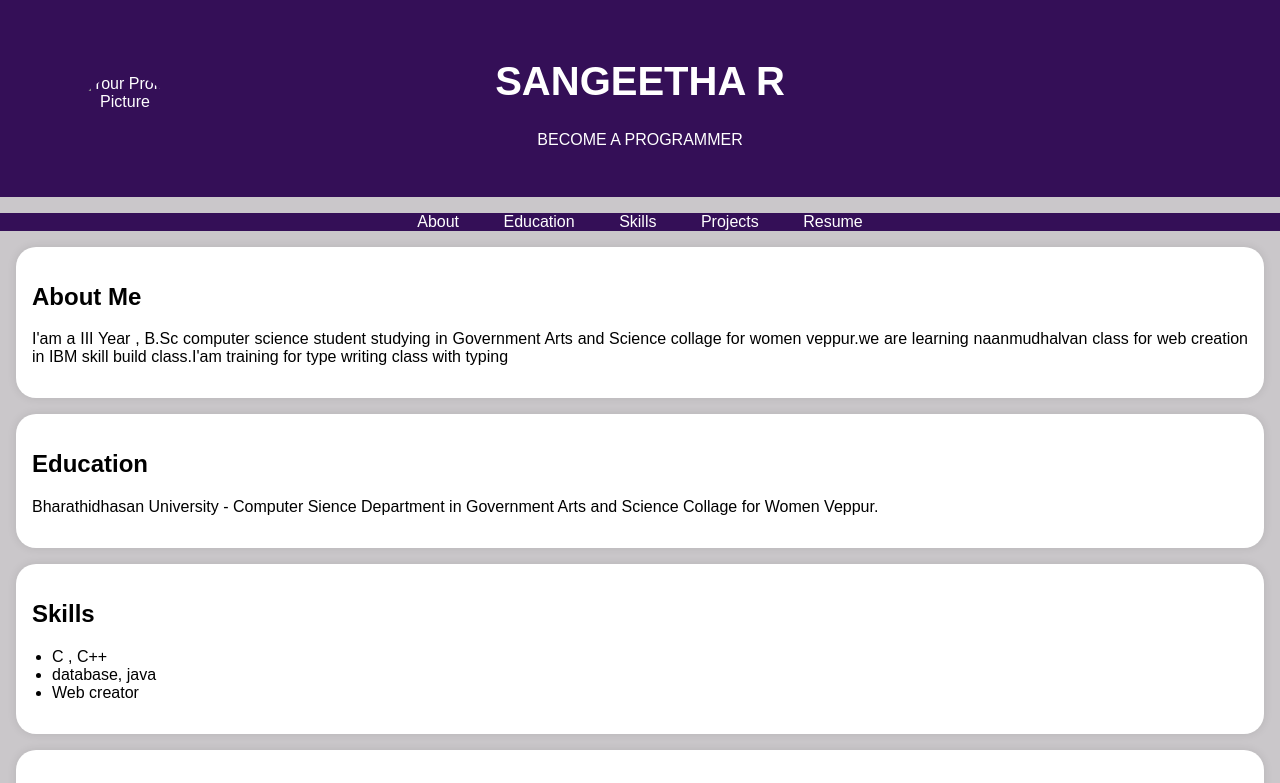
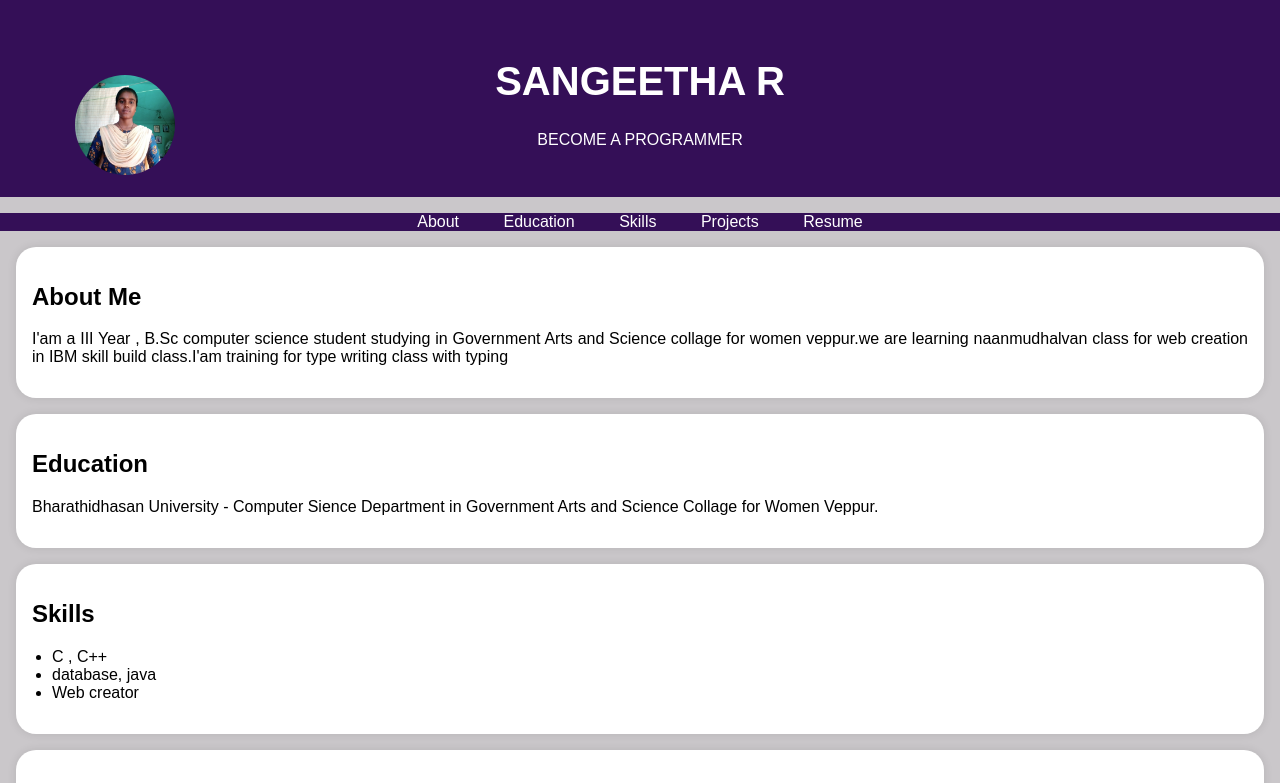
Before and after one commit to Vinayagafriend/DigitalPortfolio, a plain HTML site: page index.html in a window 1280 px wide. Shown: the top 783 px of the page. Drawn offline with Linux system fonts and the light colour scheme.

Commit message:
Add files via upload

```diff
--- a/index.html
+++ b/index.html
@@ -94,7 +94,7 @@
     <header>
         <div class="header-content">
             <!-- Add your profile picture here -->
-            <img src="./Screenshot_20231024-112222-1.jpg" alt="Your Profile Picture" class="profile-picture">
+            <img src="./screenshot.jpg" alt="Your Profile Picture" class="profile-picture">
             <h1>SANGEETHA R</h1>
             <p>BECOME A PROGRAMMER</p>
         </div>
```
